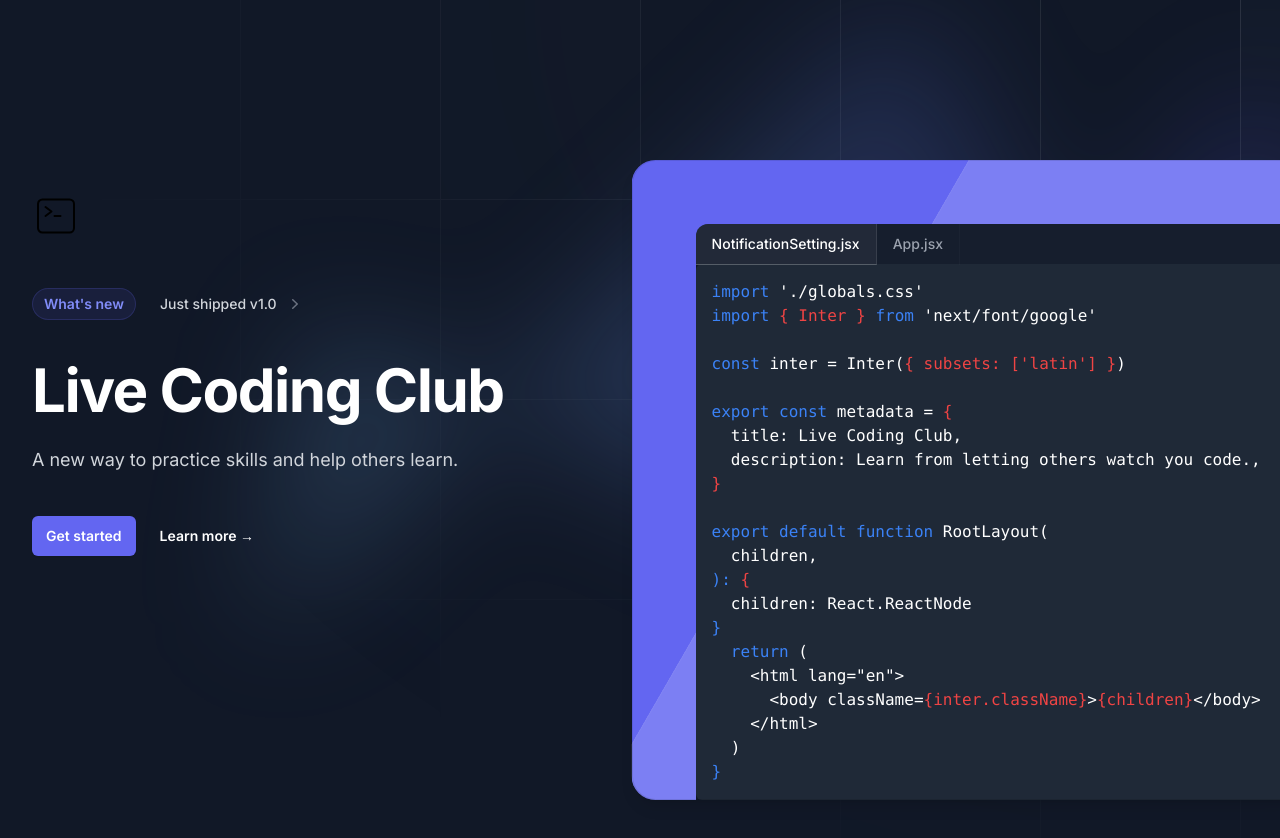
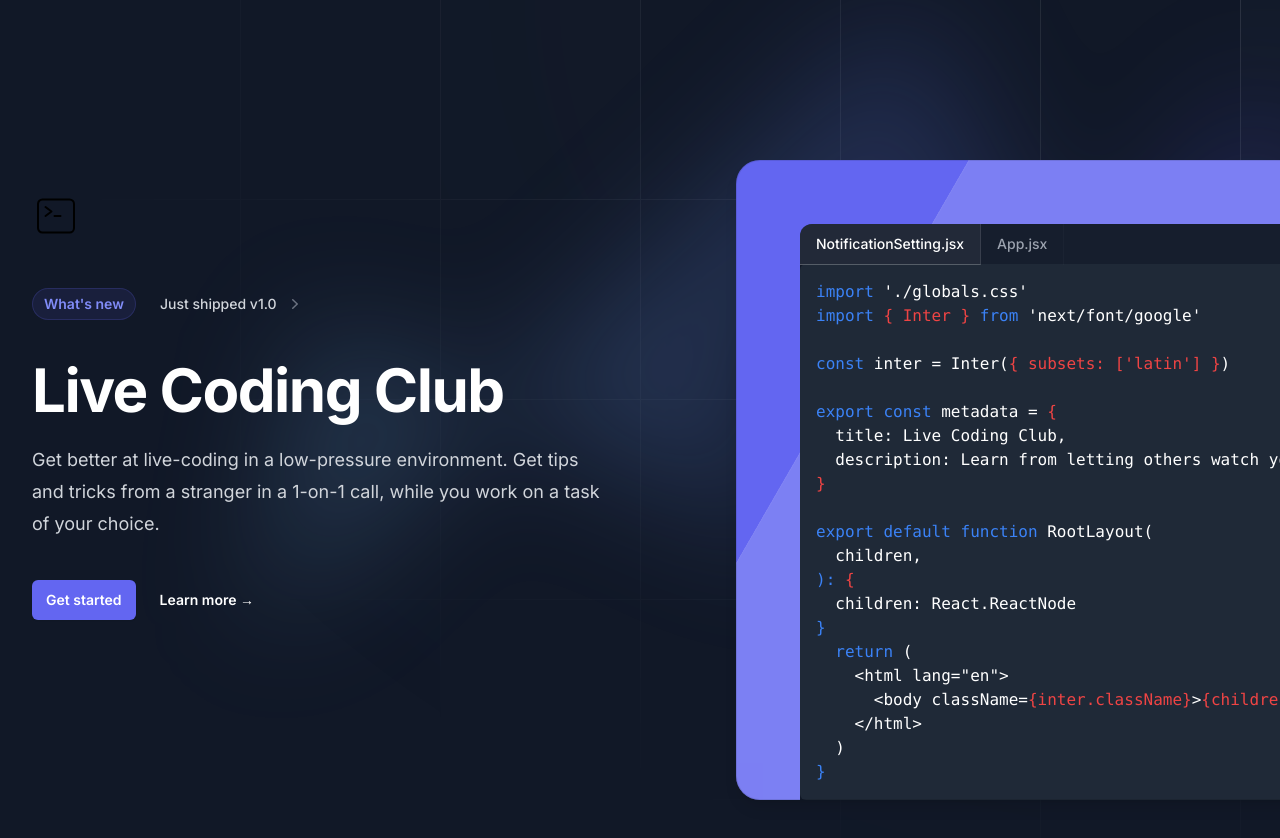
Before and after one commit to bartcheers/livecodingclub, a Next.js app: page / in a window 1280 px wide. Shown: the top 838 px of the page. Built offline with nearby package versions, Linux system fonts and the light colour scheme.

Commit message:
Improve copy

```diff
--- a/app/Header.tsx
+++ b/app/Header.tsx
@@ -59,7 +59,7 @@ export function Header() {
             Live Coding Club
           </h1>
           <p className="mt-6 text-lg leading-8 text-gray-300">
-            A new way to practice skills and help others learn.
+            Get better at live-coding in a low-pressure environment. Get tips and tricks from a stranger in a 1-on-1 call, while you work on a task of your choice.
           </p>
           <div className="mt-10 flex items-center gap-x-6">
             <a
```
